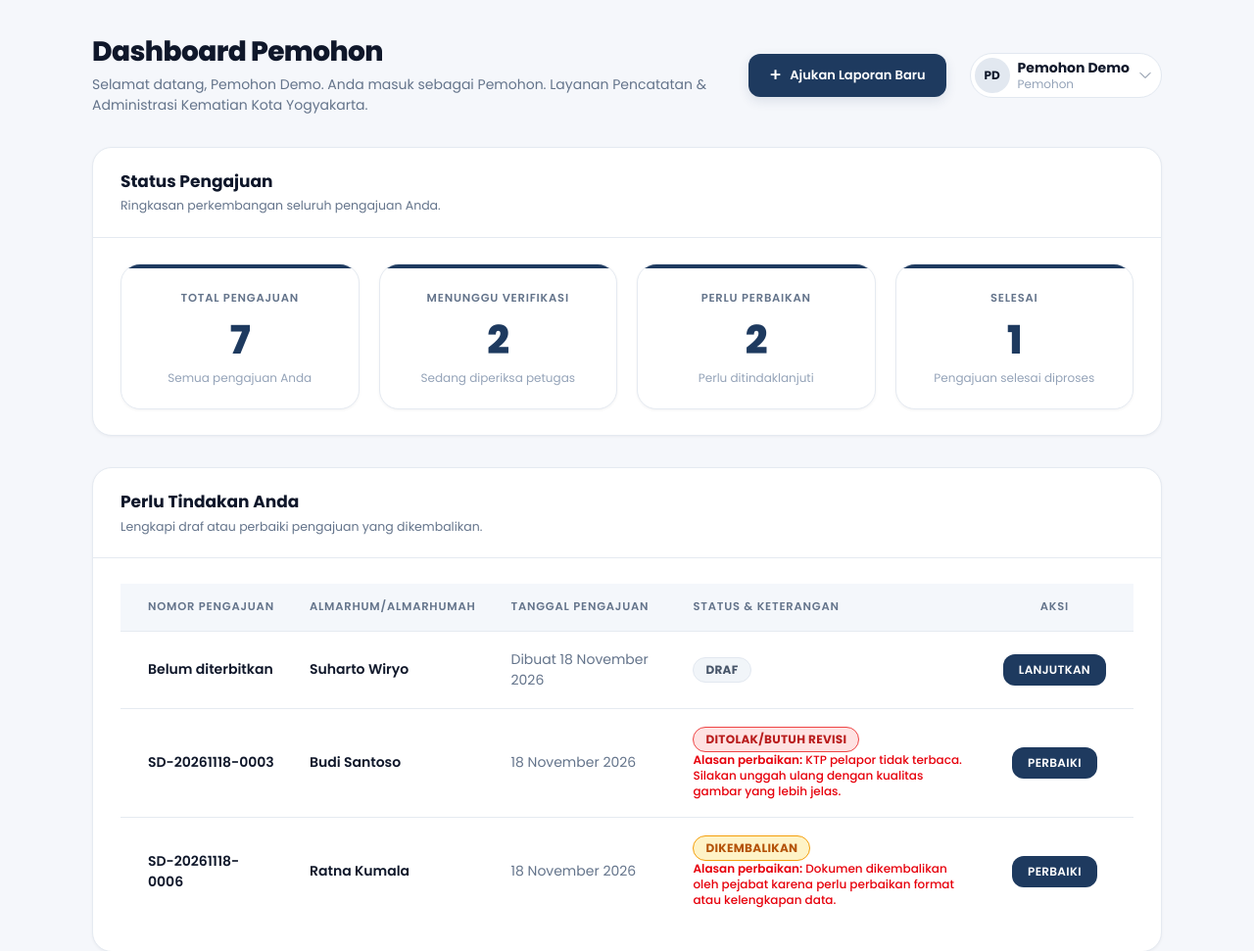
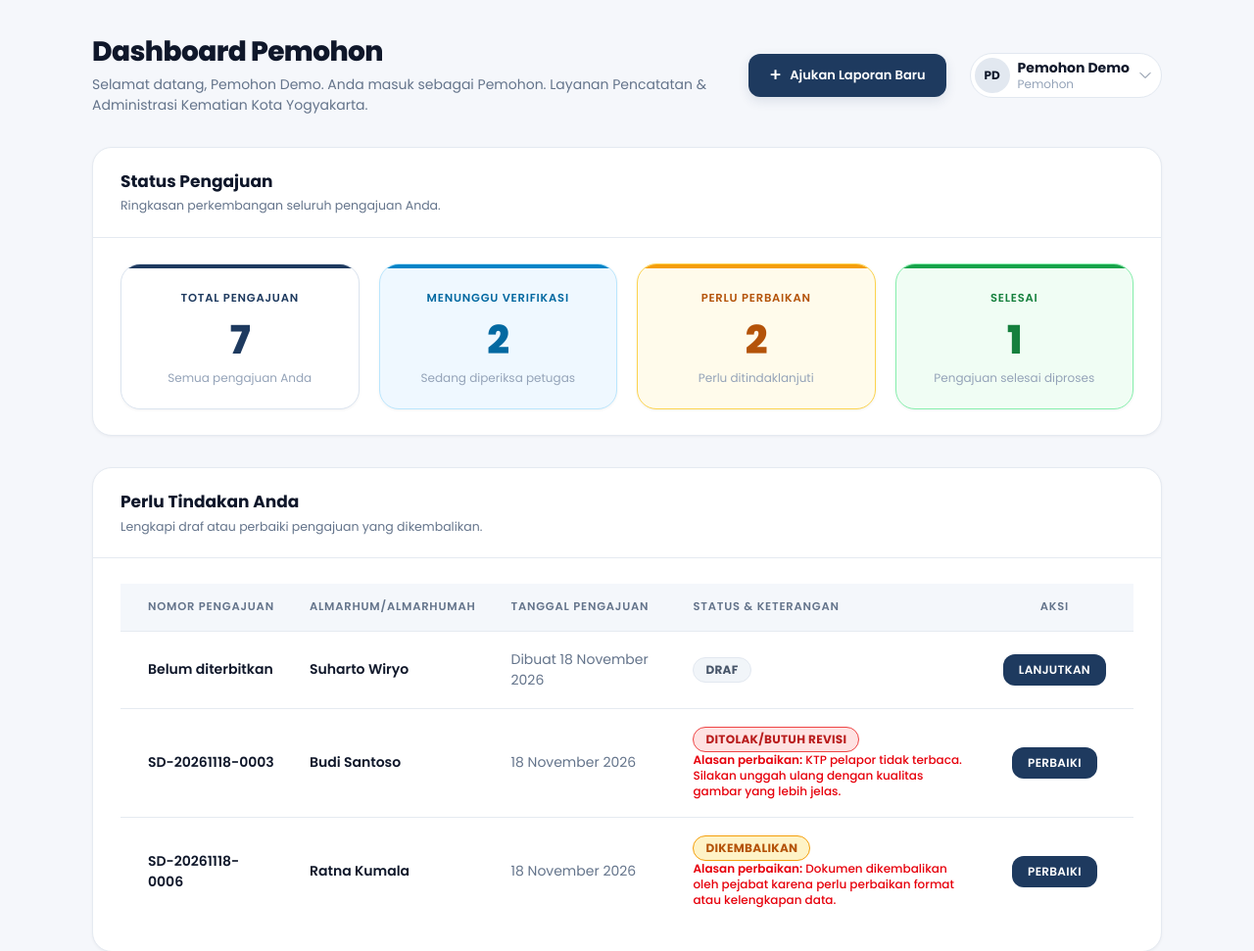
Before and after one commit to AgilePemdigi-2026/SatuDuka, a Laravel app: page /dashboard in a window 1280 px wide. Shown: the top 971 px of the page at 98% size. Run offline with Laravel 12, Linux system fonts and the light colour scheme; a user stored in the database is signed in; data comes from the database, SQL or seed files in the repository; style sheets or scripts are compiled from the project's sources.

Commit message:
Update pemohon dashboard KPI colors

```diff
--- a/resources/views/dashboard/pemohon.blade.php
+++ b/resources/views/dashboard/pemohon.blade.php
@@ -1,3 +1,4 @@
+
 @extends('tata_letak.verifikator')
 
 @section('judul', 'Dashboard Pemohon')
@@ -18,63 +19,197 @@
 @endsection
 
 @section('konten')
+
+    <style>
+        /*
+        |--------------------------------------------------------------------------
+        | Warna KPI Dashboard Pemohon
+        |--------------------------------------------------------------------------
+        | Posisi, ukuran, dan struktur KPI tetap mengikuti layout asli.
+        | Warna disesuaikan dengan badge status pengajuan.
+        */
+
+        /* Total Pengajuan - Navy */
+        .stat--total {
+            background: #ffffff;
+            border-color: #dbe4ef;
+        }
+
+        .stat--total::before {
+            background: #1e3a5f;
+        }
+
+        .stat--total .stat-label,
+        .stat--total .stat-value {
+            color: #1e3a5f;
+        }
+
+        /* Menunggu Verifikasi - Biru */
+        .stat--menunggu {
+            background: #eff8ff;
+            border-color: #bae6fd;
+        }
+
+        .stat--menunggu::before {
+            background: #0284c7;
+        }
+
+        .stat--menunggu .stat-label,
+        .stat--menunggu .stat-value {
+            color: #0369a1;
+        }
+
+        /* Perlu Perbaikan - Oranye */
+        .stat--perbaikan {
+            background: #fffbeb;
+            border-color: #fcd34d;
+        }
+
+        .stat--perbaikan::before {
+            background: #f59e0b;
+        }
+
+        .stat--perbaikan .stat-label,
+        .stat--perbaikan .stat-value {
+            color: #b45309;
+        }
+
+        /* Selesai - Hijau */
+        .stat--selesai {
+            background: #f0fdf4;
+            border-color: #86efac;
+        }
+
+        .stat--selesai::before {
+            background: #16a34a;
+        }
+
+        .stat--selesai .stat-label,
+        .stat--selesai .stat-value {
+            color: #15803d;
+        }
+    </style>
+
+    {{-- Status Pengajuan --}}
     <section class="card" style="margin-top: 32px;">
         <div class="card-head">
             <div>
                 <h2 class="card-title">Status Pengajuan</h2>
-                <p class="card-desc">Ringkasan perkembangan seluruh pengajuan Anda.</p>
+                <p class="card-desc">
+                    Ringkasan perkembangan seluruh pengajuan Anda.
+                </p>
             </div>
         </div>
 
         <div class="card-body">
             <section class="stats">
-                <div class="stat">
-                    <p class="stat-label">Total Pengajuan</p>
-                    <p class="stat-value">{{ $statistikPemohon['total'] }}</p>
-                    <p class="stat-note">Semua pengajuan Anda</p>
+
+                {{-- KPI 1: Total Pengajuan --}}
+                <div class="stat stat--total">
+                    <p class="stat-label">
+                        Total Pengajuan
+                    </p>
+
+                    <p class="stat-value">
+                        {{ $statistikPemohon['total'] }}
+                    </p>
+
+                    <p class="stat-note">
+                        Semua pengajuan Anda
+                    </p>
                 </div>
-                <div class="stat">
-                    <p class="stat-label">Menunggu Verifikasi</p>
-                    <p class="stat-value">{{ $statistikPemohon['menunggu'] }}</p>
-                    <p class="stat-note">Sedang diperiksa petugas</p>
+
+                {{-- KPI 2: Menunggu Verifikasi --}}
+                <div class="stat stat--menunggu">
+                    <p class="stat-label">
+                        Menunggu Verifikasi
+                    </p>
+
+                    <p class="stat-value">
+                        {{ $statistikPemohon['menunggu'] }}
+                    </p>
+
+                    <p class="stat-note">
+                        Sedang diperiksa petugas
+                    </p>
                 </div>
-                <div class="stat">
-                    <p class="stat-label">Perlu Perbaikan</p>
-                    <p class="stat-value">{{ $statistikPemohon['perluPerbaikan'] }}</p>
-                    <p class="stat-note">Perlu ditindaklanjuti</p>
+
+                {{-- KPI 3: Perlu Perbaikan --}}
+                <div class="stat stat--perbaikan">
+                    <p class="stat-label">
+                        Perlu Perbaikan
+                    </p>
+
+                    <p class="stat-value">
+                        {{ $statistikPemohon['perluPerbaikan'] }}
+                    </p>
+
+                    <p class="stat-note">
+                        Perlu ditindaklanjuti
+                    </p>
                 </div>
-                <div class="stat">
-                    <p class="stat-label">Selesai</p>
-                    <p class="stat-value">{{ $statistikPemohon['selesai'] }}</p>
-                    <p class="stat-note">Pengajuan selesai diproses</p>
+
+                {{-- KPI 4: Selesai --}}
+                <div class="stat stat--selesai">
+                    <p class="stat-label">
+                        Selesai
+                    </p>
+
+                    <p class="stat-value">
+                        {{ $statistikPemohon['selesai'] }}
+                    </p>
+
+                    <p class="stat-note">
+                        Pengajuan selesai diproses
+                    </p>
                 </div>
+
             </section>
         </div>
     </section>
 
+    {{-- Perlu Tindakan Anda --}}
     @if ($perluTindakan->isNotEmpty())
         <section class="card" style="margin-top: 32px;">
             <div class="card-head">
                 <div>
-                    <h2 class="card-title">Perlu Tindakan Anda</h2>
-                    <p class="card-desc">Lengkapi draf atau perbaiki pengajuan yang dikembalikan.</p>
+                    <h2 class="card-title">
+                        Perlu Tindakan Anda
+                    </h2>
+
+                    <p class="card-desc">
+                        Lengkapi draf atau perbaiki pengajuan yang dikembalikan.
+                    </p>
                 </div>
             </div>
 
             <div class="card-body">
-                @include('dashboard.tabel_laporan', ['daftar' => $perluTindakan])
+                @include('dashboard.tabel_laporan', [
+                    'daftar' => $perluTindakan
+                ])
             </div>
         </section>
     @endif
 
+    {{-- Pengajuan Saya --}}
     <section class="card" style="margin-top: 32px;">
         <div class="card-head dashboard-card-head">
             <div>
-                <h2 class="card-title">Pengajuan Saya</h2>
-                <p class="card-desc">Pengajuan yang sedang diproses atau sudah selesai.</p>
+                <h2 class="card-title">
+                    Pengajuan Saya
+                </h2>
+
+                <p class="card-desc">
+                    Pengajuan yang sedang diproses atau sudah selesai.
+                </p>
             </div>
 
-            <form action="{{ route('pengajuan.status') }}" method="GET" class="search-form">
+            {{-- Form Pencarian --}}
+            <form
+                action="{{ route('pengajuan.status') }}"
+                method="GET"
+                class="search-form"
+            >
                 <input
                     type="text"
                     name="nomor"
@@ -83,12 +218,21 @@
                     aria-label="Cari berdasarkan nomor pengajuan"
                     value="{{ request('nomor') }}"
                 >
-                <button type="submit" class="btn btn-brand">Cari</button>
+
+                <button
+                    type="submit"
+                    class="btn btn-brand"
+                >
+                    Cari
+                </button>
             </form>
         </div>
 
         <div class="card-body">
-            @include('dashboard.tabel_laporan', ['daftar' => $pengajuanSaya])
+            @include('dashboard.tabel_laporan', [
+                'daftar' => $pengajuanSaya
+            ])
         </div>
     </section>
+
 @endsection
```
